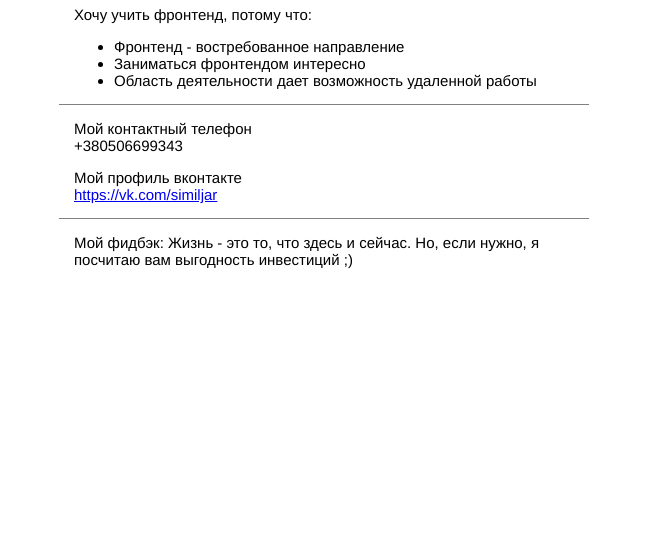
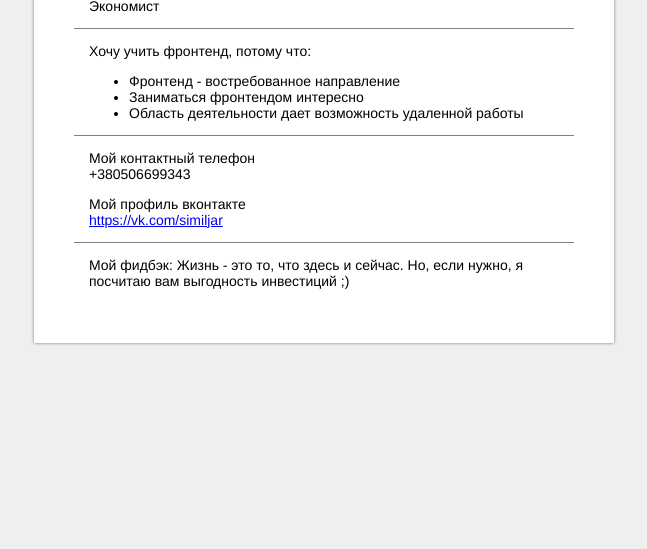
Before and after one commit to Similjar/HW_TechSK1, a plain HTML site: page index.html in a window 1280 px wide. Shown: the part 251-800 px from the top of the page, without its empty margins (316-963 px from the left). Drawn offline with Linux system fonts and the light colour scheme.

Commit message:
Исправление ошибок (использование обертки и семантичных тегов, добавление фона и тени)

```diff
--- a/css/style.css
+++ b/css/style.css
@@ -1,14 +1,30 @@
-div{
+body {
+    background: #efefef;
+    font-family: helvetica, sans-serif;
+    font-size: 14px;
+    margin: 0 auto;
+    padding: 0px;
+    text-align:center;
+}
+.box {
+    background: #fff;
     width: 500px;
-    margin: 0 auto;
-    padding: 0px 15px;
-    font-family: helvetica;
-    font-size: 15px;
+    margin: 5px auto;
+    padding: 40px;
+    box-shadow: 0 0 3px rgba(0,0,0,0.5);
+    text-align: left;
 }
-.header, .box, .aboutMe {
+
+header, section, address {
     border-bottom-style: solid;
     border-bottom-width: 1px;
     border-bottom-color: gray;
+}
+header, section, address, footer {
+   padding: 0 15px;
+}
+address{
+    font-style: normal;
 }
 
 h1{
--- a/index.html
+++ b/index.html
@@ -3,36 +3,39 @@
 <head>
     <meta charset = "UTF-8">
     <title> Визитка Виолетты Басиной </title>
+
     <link rel="stylesheet" href="css/style.css">
 </head>
 <body>
-    <div class="header">
+    <div class="box">
+        <header>
             <h1>Басина Виолетта Геннадиевна</h1>
-        <img src = "img/BasinaVG.jpg", alt="Photo Basina Violeta">
+            <img src = "img/BasinaVG.jpg" alt="Photo Basina Violeta">
             <p>Экономист</p>
-    </div>
-    <div class="box">
+        </header>
+
+        <section>
             <p>Хочу учить фронтенд, потому что:</p>
             <ul>
                 <li>Фронтенд - востребованное направление</li>
                 <li>Заниматься фронтендом интересно</li>
                 <li>Область деятельности дает возможность удаленной работы</li>
             </ul>
-    </div>
-    <div class="aboutMe">
-        <p>Мой контактный телефон
-            <br>
-            +380506699343
+        </section>
+
+        <address>
+            <p>Мой контактный телефон <br>
+                +380506699343 <br>
             </p>
+            <p>Мой профиль вконтакте<br>
+                <a href="https://vk.com/similjar" target="_blank">https://vk.com/similjar</a>
+            </p>
+        </address>
 
-        <p>Мой профиль вконтакте
-            <br>
-            <a href="https://vk.com/similjar", target="_blank">https://vk.com/similjar</a>
-        </p>
-    </div>
-    <div class="footer">
+        <footer>
             <p>Мой фидбэк: Жизнь - это то, что здесь и сейчас. Но, если нужно, я посчитаю вам выгодность инвестиций ;)
             </p>
+        </footer>
     </div>
 </body>
 </html>
```
Lines whose indentation alone changed are shown as unchanged.
